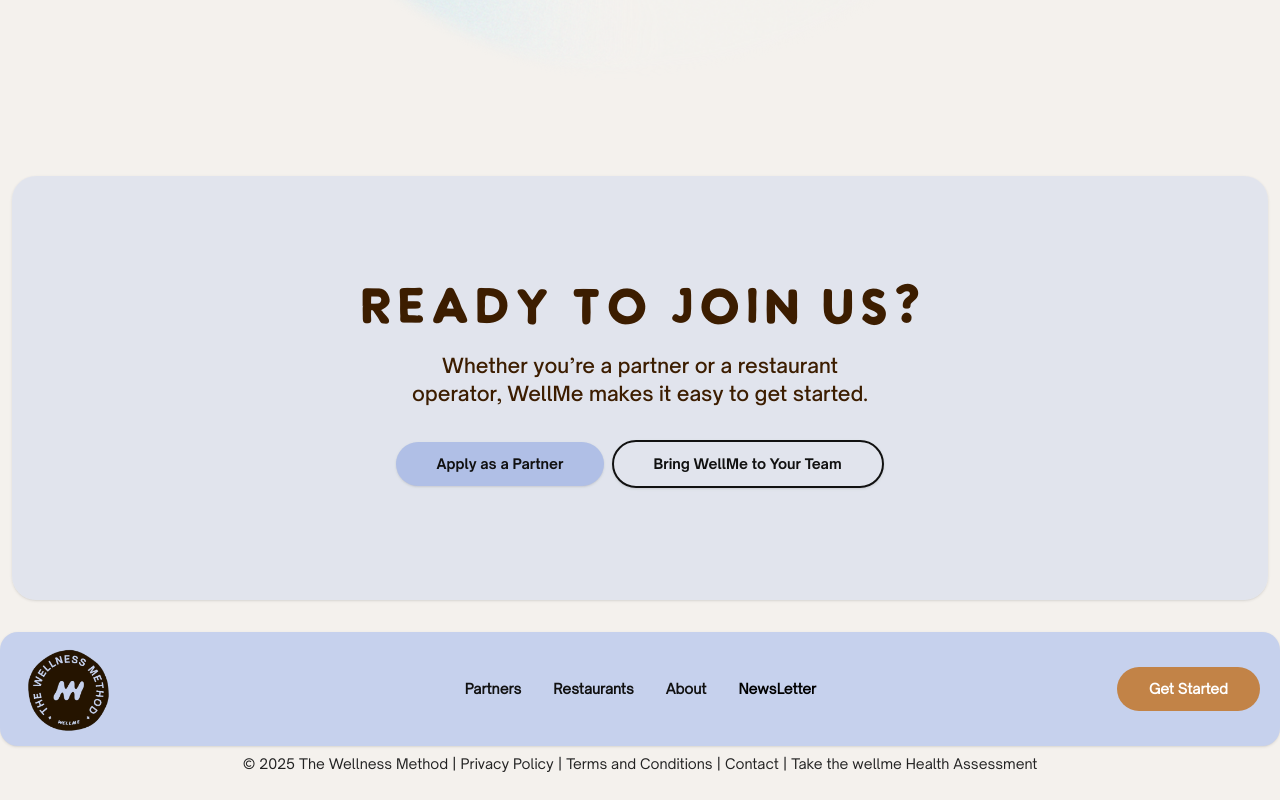
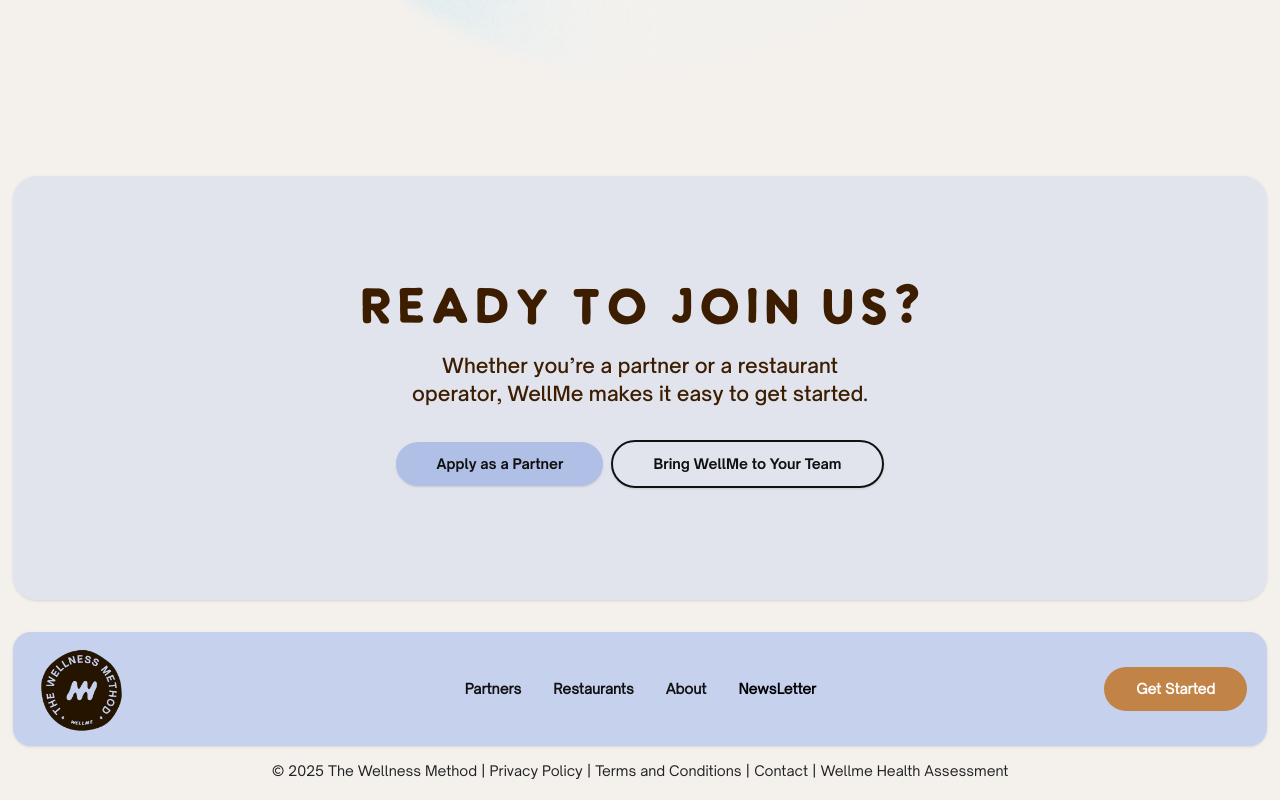
Before and after one commit to UzairAlii/wellme, a React (Vite) app: page / in a window 1280 px wide. Shown: the part 4124-4924 px from the top of the page. Built offline with nearby package versions, Linux system fonts and the light colour scheme.

Commit message:
some small fixes

```diff
--- a/src/components/Footer.jsx
+++ b/src/components/Footer.jsx
@@ -36,13 +36,13 @@ const Footer = () => {
 
   return (
     <footer className="w-full py-3 bg-transparent">
-      <div className="bg-[#c6d1ed] rounded-[18px] w-full mx-auto flex flex-col md:flex-row items-center justify-between px-5 py-4 md:py-3 shadow">
+      <div className="bg-[#c6d1ed] rounded-[18px] w-[98%] mx-auto flex flex-col md:flex-row items-center justify-between px-5 py-4 md:py-3 shadow">
         {/* Logo */}
         <div className="flex items-center mb-3 md:mb-0">
           <img src={Images.brownLogo} alt="Footer Logo" className="w-24" />
         </div>
         {/* Links */}
-        <ul className="flex flex-col md:flex-row items-center gap-2 md:gap-8 font-semibold text-sm mb-3 md:mb-0 lg:-mr-12">
+        <ul className="flex flex-col md:flex-row items-center gap-6 md:gap-8 font-semibold text-sm my-8 md:my-0 md:mb-0 lg:-mr-12">
           <NavLink
             to="/Partners"
             className={({ isActive }) =>
@@ -84,8 +84,12 @@ const Footer = () => {
         </div>
       </div>
       {/* Bottom copyright and links */}
-      <div className="w-full max-w-6xl mx-auto text-[10px] lg:text-sm text-[#222] text-center mt-2 px-3 openSauceRegular">
-        {trans.EndingFooterPara}
+      <div className="w-full max-w-6xl mx-auto text-[10px] lg:text-sm text-[#222] text-center mt-2 px-3 py-[7px] openSauceRegular">
+        {trans.EndingFooterPara} |
+        <a className='hover:underline' href="https://74e2-alan.systeme.io/privacy-policy" target='_blank'> {trans.PrivacyPolicy}</a> |
+        <a className='hover:underline' href="https://74e2-alan.systeme.io/terms" target='_blank'> {trans.TermsAndConditions}</a> |
+        <a className='hover:underline' href=""> {trans.Contact}</a> |
+        <a className='hover:underline' href="https://74e2-alan.systeme.io/assessment" target='_blank'> {trans.wellmeHealthAssessment}</a>
       </div>
     </footer>
   )
--- a/src/components/PreFooter.jsx
+++ b/src/components/PreFooter.jsx
@@ -84,8 +84,8 @@ const PreFooter = ({
   const twoButtons = hasLeft && hasRight
 
   return (
-    <div className="w-full flex items-center justify-center py-5 px-3">
-      <div className="bg-[#c6d1ed]/40 rounded-[24px] w-full mx-auto flex flex-col items-center justify-center py-28 px-4 shadow">
+    <div className="w-full flex items-center justify-center py-5 px-3 md:px-0">
+      <div className="bg-[#c6d1ed]/40 rounded-[24px] w-[98%] mx-auto flex flex-col items-center justify-center py-28 px-4 shadow">
         <h2
           className="text-2xl lg:text-5xl font-bold text-[#3c1d00] text-center mb-4 tracking-wide mac"
           style={{ width: titleWidth || '50%' }}
--- a/src/languages/english.json
+++ b/src/languages/english.json
@@ -63,7 +63,13 @@
   "ApplyAsPartnerBtn" : "Apply as a Partner",
   "BringWellMeToYourTeamBtn" : "Bring WellMe to Your Team",
 
-  "EndingFooterPara": "© 2025 The Wellness Method | Privacy Policy | Terms and Conditions | Contact | Take the wellme Health Assessment",
+  "EndingFooterPara": "© 2025 The Wellness Method",
+
+  "wellmeHealthAssessment" : "Wellme Health Assessment",
+  "TermsAndConditions" : "Terms and Conditions",
+  "PrivacyPolicy" : "Privacy Policy",
+  "Contact" : "Contact",
+
 
 
   "__COMMENT9": "=============================================== PARTNERS PAGE ===============================================",
--- a/src/languages/spanish.json
+++ b/src/languages/spanish.json
@@ -9,7 +9,7 @@
 
     "__COMMENT3": "============== HOME PAGE (Landing Page) ===================",
 
-  "headingMobile" : "La primera plataforma bilingüe de bienestar para trabajadores y familias del sector hotelero",
+  "headingMobile" : "El primer bienestar bilingüe Plataforma para la hostelería Trabajadores y familias",
   "headingA" : "El primer bienestar bilingüe",
   "headingB" : "Plataforma para la hostelería",
   "headingC" : "Trabajadores y familias",
@@ -63,7 +63,12 @@
   "ApplyAsPartnerBtn" : "Aplicar como socio",
   "BringWellMeToYourTeamBtn" : "Incorpora WellMe a tu equipo",
 
-  "EndingFooterPara": "© 2025 El Método del Bienestar | Política de Privacidad | Términos y Condiciones | Contacto | Realiza la Evaluación de Salud Wellme",
+  "EndingFooterPara": "© 2025 El Método del Bienestar ",
+
+    "wellmeHealthAssessment" : "Realiza la Evaluación de Salud Wellme",
+  "TermsAndConditions" : "Términos y Condiciones",
+  "PrivacyPolicy" : "Política de Privacidad",
+  "Contact" : "Contacto",
 
 
   "__COMMENT9": "=============================================== PARTNERS PAGE ===============================================",
```
